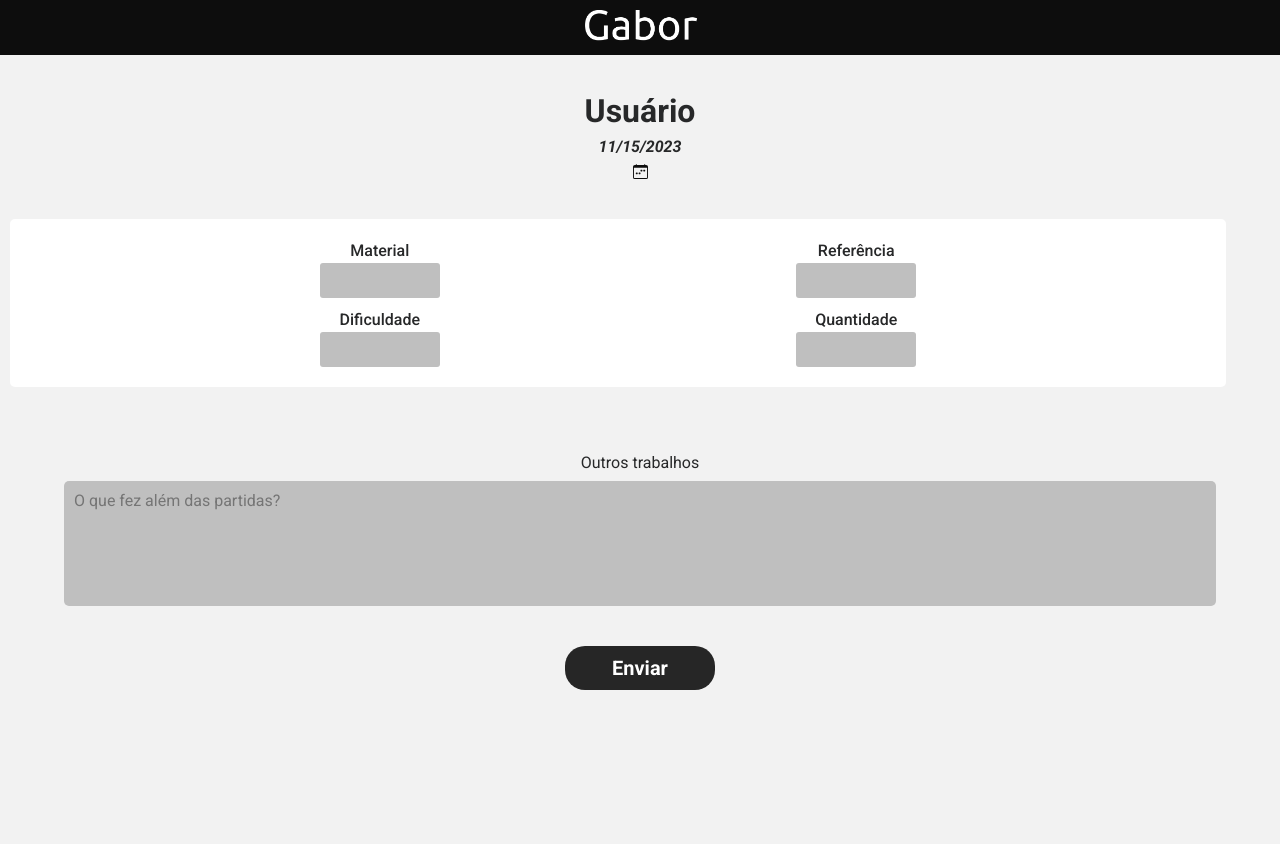
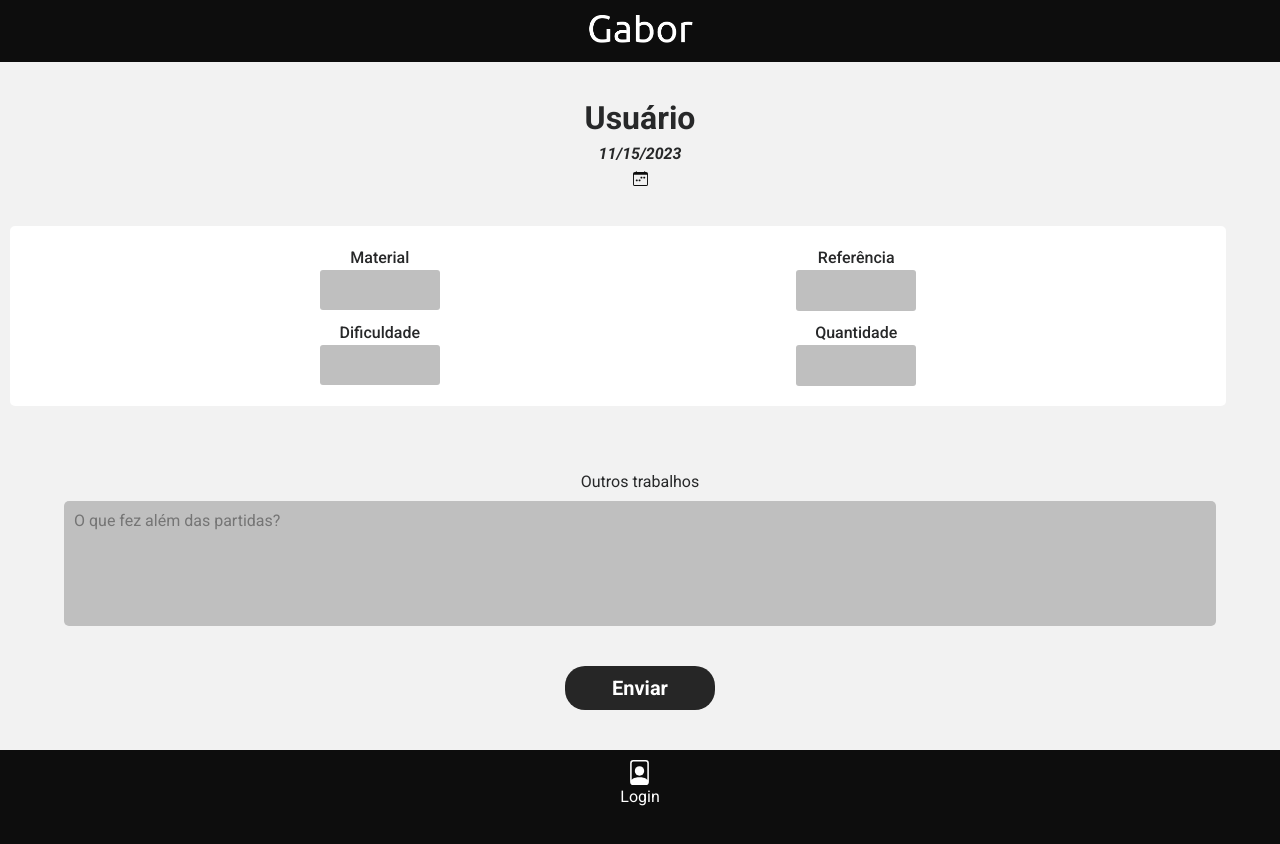
Before and after one commit to galindoptbr/GaborArmazem, a React (Vite) app: page /home in a window 1280 px wide. Shown: the top 844 px of the page. Before the commit the page ends 800 px from the top, so only its background shows below. Built offline with nearby package versions, Linux system fonts and the light colour scheme.

Commit message:
add footer

```diff
--- a/src/assets/Pages/Home/Home.jsx
+++ b/src/assets/Pages/Home/Home.jsx
@@ -2,10 +2,10 @@
 import { useRef, useState } from "react";
 import { jsPDF } from "jspdf";
 import logoGabor from "../../Images/logo-gabor.png";
-import { useLocation } from "react-router-dom";
+import { Link, useLocation, useNavigate } from "react-router-dom";
 import Calendar from "react-calendar";
 import "react-calendar/dist/Calendar.css";
-import { BsCalendarWeek } from "react-icons/bs";
+import { BsCalendarWeek, BsFilePerson } from "react-icons/bs";
 
 export const Home = () => {
   const location = useLocation();
@@ -31,6 +31,8 @@
   const [quantidade, setQuantidade] = useState("");
   const [referencia, setReferencia] = useState("");
   const [observacoes, setObservacoes] = useState("");
+
+  const navigate = useNavigate();
 
   const form = useRef();
 
@@ -60,6 +62,10 @@
 
   const handleObservacoesChange = (e) => {
     setObservacoes(e.target.value);
+  };
+
+  const handleLogin = () => {
+    navigate("/");
   };
 
   const generatePDF = () => {
@@ -183,7 +189,7 @@
               />
             </div>
           </div>
-                    <div className={styles.observacoes}>
+          <div className={styles.observacoes}>
             <p>Outros trabalhos</p>
             <textarea
               placeholder="O que fez além das partidas?"
@@ -198,6 +204,12 @@
           </button>
         </form>
       </div>
+      <div className={styles.footer}>
+        <span onClick={handleLogin} className={styles.iconLogin}>
+          <BsFilePerson size={25} />
+          Login
+        </span>
+      </div>
     </div>
   );
 };
--- a/src/assets/Pages/Home/Home.module.css
+++ b/src/assets/Pages/Home/Home.module.css
@@ -10,7 +10,7 @@
 
 .headerHome img {
     width: 150px;
-    padding: 10px;
+    padding: 15px;
 }
 
 .infoPerson {
@@ -99,6 +99,8 @@
     padding: 10px;
     border-radius: 3px;
     width: 120px;
+    font-size: 18px;
+    font-weight: 600;
 }
 
 .observacoes {
@@ -134,3 +136,19 @@
     width: 150px;
     margin: 2em auto;
 }
+
+.footer {
+    display: flex;
+    justify-content: center;
+    background-color: #0D0D0D;
+    height: 20vh;
+    color: #ffff;
+}
+
+.iconLogin {
+    display: flex;
+    justify-content: center;
+    align-items: center;
+    flex-direction: column;
+    margin-bottom: 90px;
+}
```
